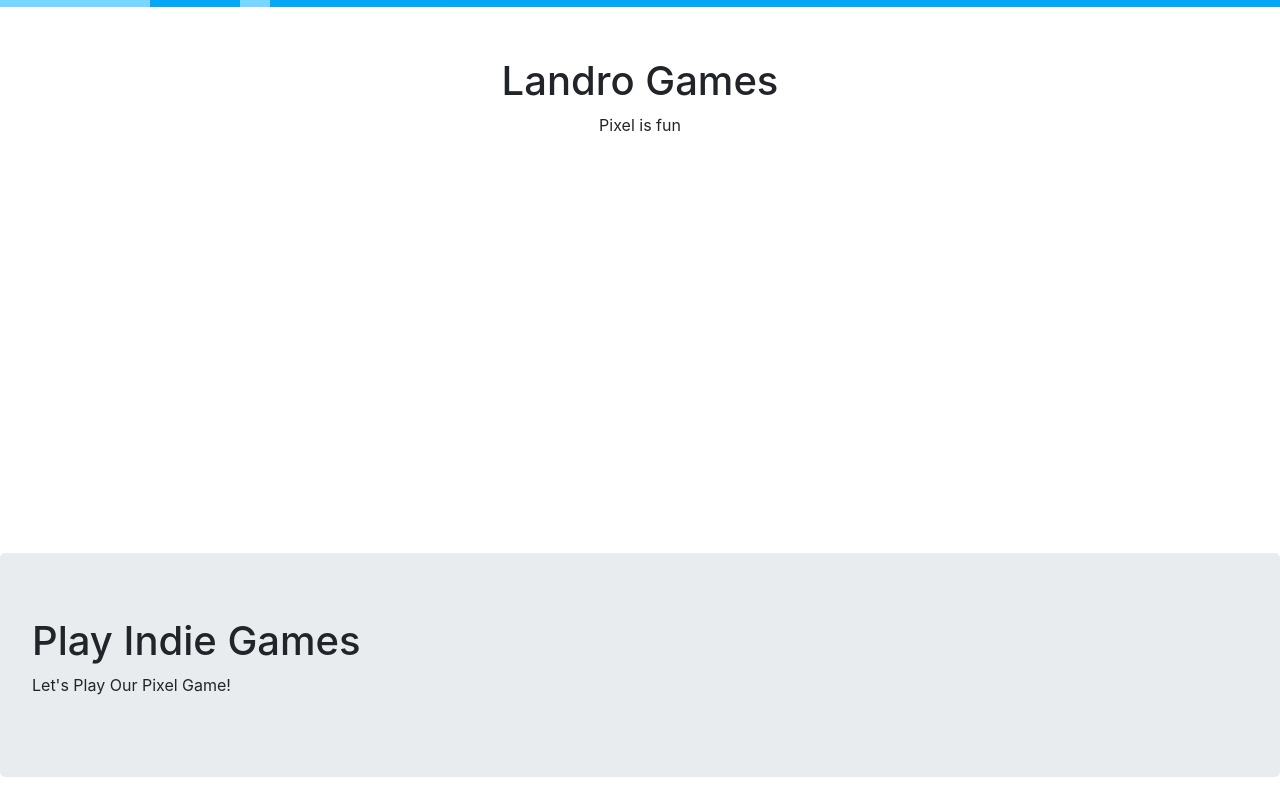
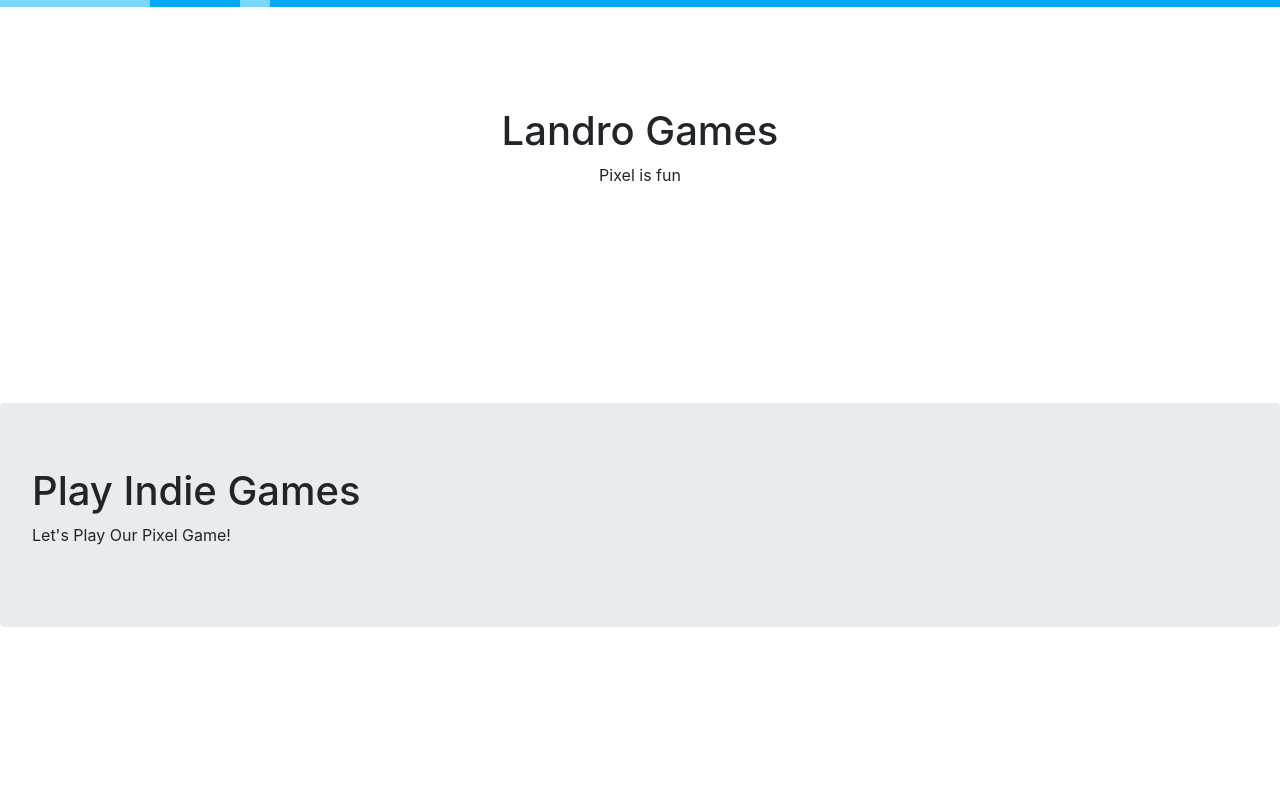
Before and after one commit to ciptakelvin/landro, a plain HTML site: page index.html in a window 1280 px wide. Shown: the part 93-902 px from the top of the page. After the commit the page ends 800 px from the top, so only its background shows below. Drawn offline with nearby package versions, Linux system fonts and the light colour scheme.

Commit message:
Update index.html

```diff
--- a/index.html
+++ b/index.html
@@ -49,7 +49,7 @@
 		.logo{
 			width: 40px;
 			margin: 10px 0px 20px 15px;
-		}#welcome{padding-top:150px;padding-bottom:400px}
+		}#welcome{padding-top:200px;padding-bottom:200px}
 	</style>
 </head>
 <body>
```
